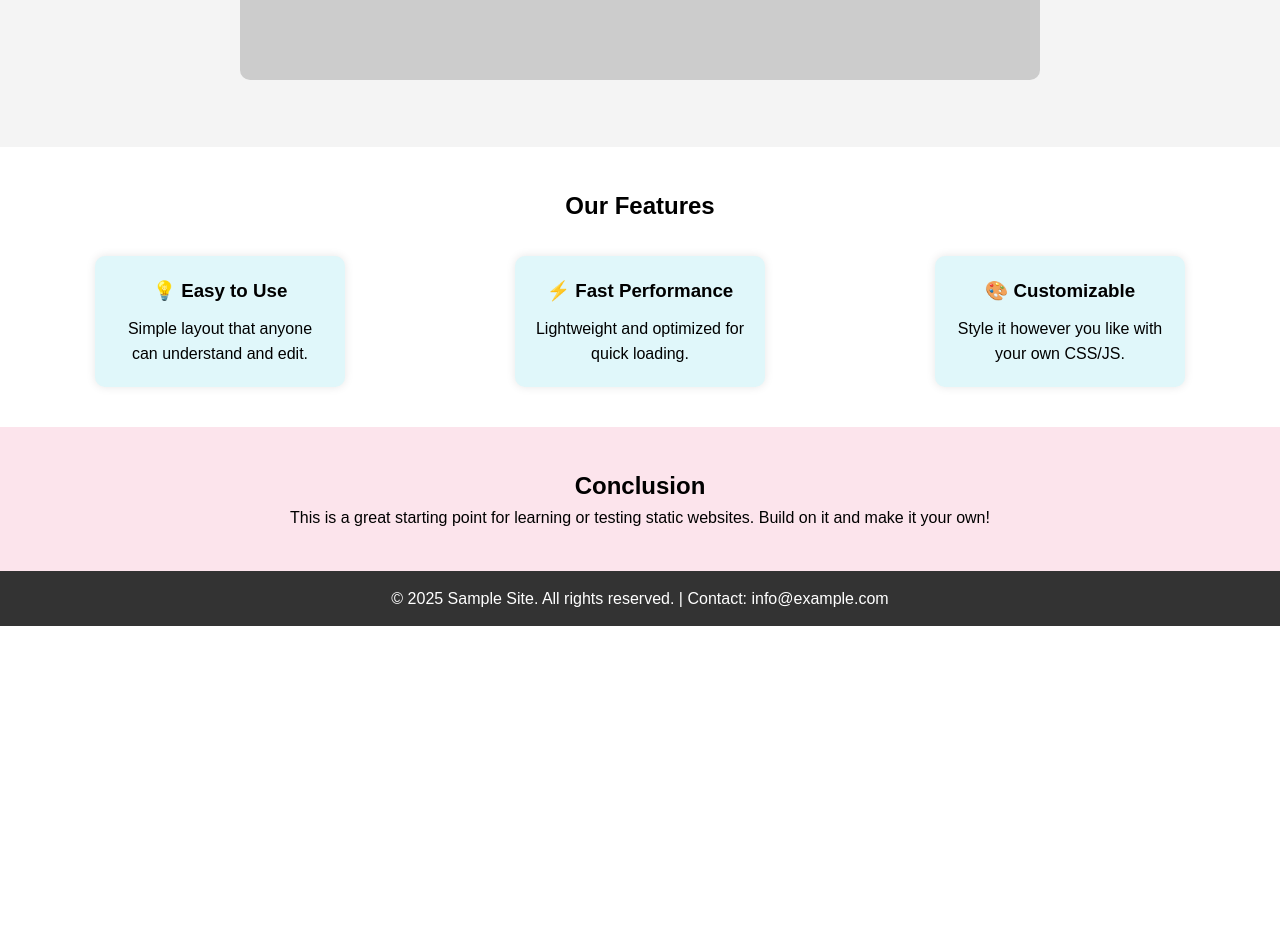
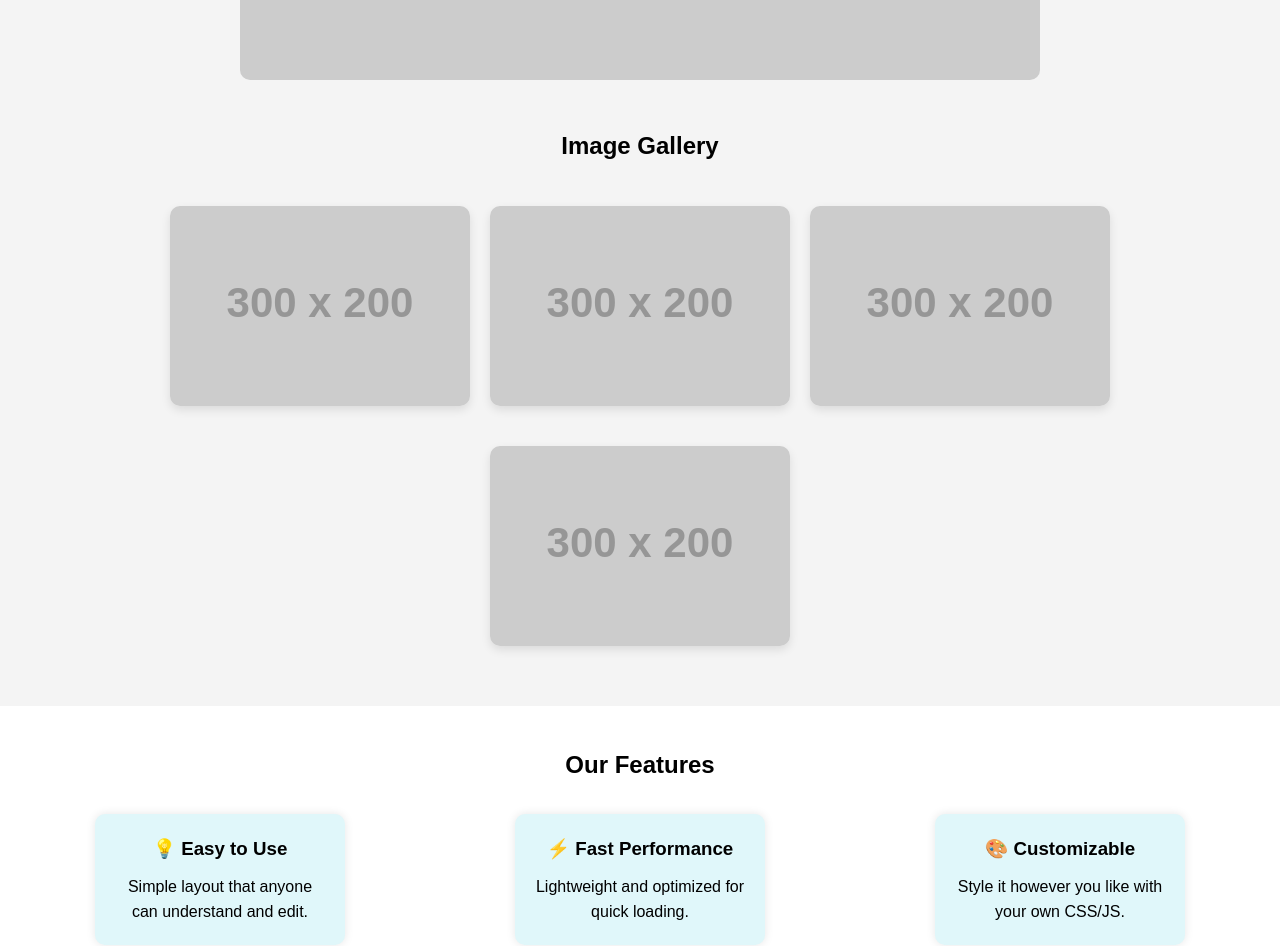
Before and after one commit to mulesanket/Git_GitHub, a plain HTML site: page index.html in a window 1280 px wide. Shown: the part 420-1366 px from the top of the page. Before the commit the page ends 1046 px from the top, so only its background shows below. Drawn offline with Linux system fonts and the light colour scheme; placeholder pictures from the web are drawn by us.

Commit message:
images added on home page

```diff
--- a/index.html
+++ b/index.html
@@ -16,12 +16,21 @@
     <a href="#contact">Contact</a>
   </nav>
 
-  <!-- Hero Section -->
-  <section class="home">
-    <h1>Welcome to Our Sample Static Website</h1>
-    <p>This website demonstrates a basic HTML, CSS, and JavaScript layout with some animations.</p>
-    <img src="https://via.placeholder.com/800x300.png?text=Welcome+Image" alt="Hero Banner" />
-  </section>
+<!-- Hero Section -->
+<section class="home">
+  <h1>Welcome to Our Sample Static Website</h1>
+  <p>This website demonstrates a basic HTML, CSS, and JavaScript layout with some animations.</p>
+
+  <img src="https://via.placeholder.com/800x300.png?text=Welcome+Banner" alt="Hero Banner" />
+
+  <h2 style="margin-top: 40px;">Image Gallery</h2>
+  <div class="image-gallery">
+    <img src="https://via.placeholder.com/300x200.png?text=Image+1" alt="Sample Image 1" />
+    <img src="https://via.placeholder.com/300x200.png?text=Image+2" alt="Sample Image 2" />
+    <img src="https://via.placeholder.com/300x200.png?text=Image+3" alt="Sample Image 3" />
+    <img src="https://via.placeholder.com/300x200.png?text=Image+4" alt="Sample Image 4" />
+  </div>
+</section>
 
   <!-- Features Section -->
   <section class="features" id="features">
--- a/style.css
+++ b/style.css
@@ -37,6 +37,27 @@ nav a {
   height: auto;
   margin-top: 20px;
   border-radius: 10px;
+}
+
+.image-gallery {
+  display: flex;
+  flex-wrap: wrap;
+  justify-content: center;
+  gap: 20px;
+  margin-top: 20px;
+}
+
+.image-gallery img {
+  width: 300px;
+  height: 200px;
+  object-fit: cover;
+  border-radius: 10px;
+  box-shadow: 0 4px 10px rgba(0,0,0,0.1);
+  transition: transform 0.3s ease;
+}
+
+.image-gallery img:hover {
+  transform: scale(1.05);
 }
 
 .features {
```
